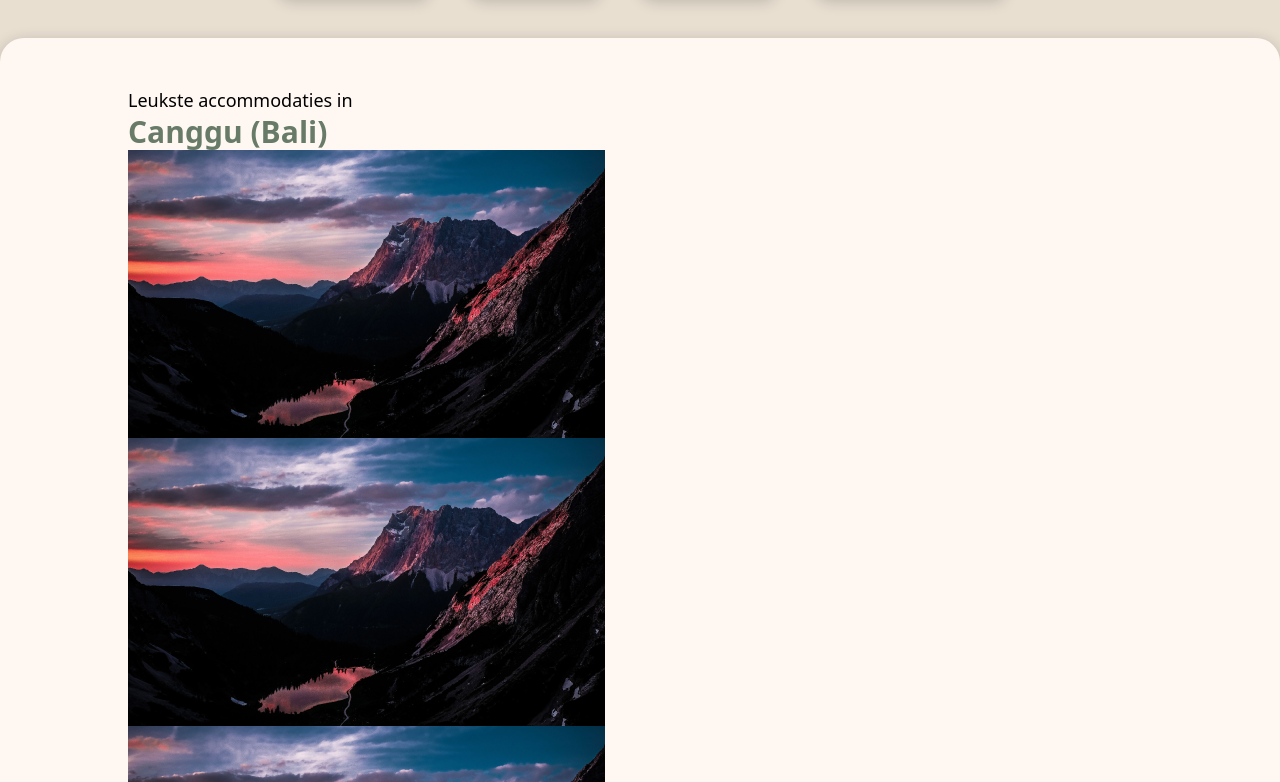
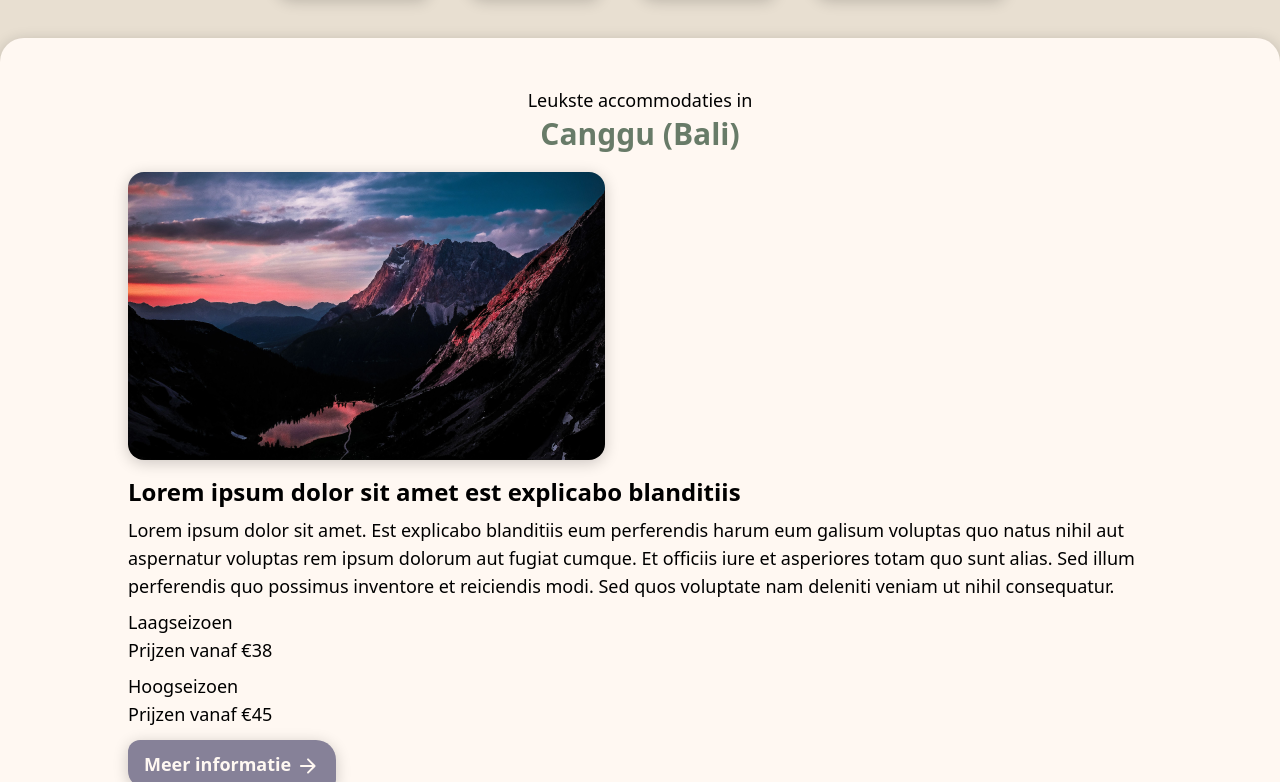
Before and after one commit to dannyfrelink/affiliate-blog, a React (Create React App) app: page /accommodaties in a window 1280 px wide. Shown: the part 1378-2160 px from the top of the page. Built offline with nearby package versions, Linux system fonts and the light colour scheme; the HTML template or start-up script is replaced by a standard one.

Commit message:
feat: add content for Accommodations section on Accommodations page

```diff
--- a/src/pages/Accommodations.tsx
+++ b/src/pages/Accommodations.tsx
@@ -7,6 +7,10 @@ import BaseText from "../components/typography/BaseText";
 import Overview from "../components/pages/overview/Overview";
 import Footer from "../components/general/Footer";
 import data from "../data/accommodations.json";
+import H3 from "../components/typography/H3";
+import Button from "../components/general/Button";
+import { Element } from "react-scroll";
+import ArrowForwardRoundedIcon from "@mui/icons-material/ArrowForwardRounded";
 
 interface AccommodationsData {
 	[destination: string]: {
@@ -93,36 +97,83 @@ const Accommodations = () => {
 					</div>
 				</div>
 
-				<div>
+				<div className="[&>*:not(:last-child)]:mb-10">
 					{destinations.map((dest, index) => {
 						const accoms = accommodations[dest];
+						const destId = dest.toLowerCase().split(" ").join("-");
 
 						return (
 							<div key={index}>
-								<BaseText>Leukste accommodaties in</BaseText>
-								<H2 className="text-tertair">{dest}</H2>
+								<Element className="text-center" name={destId}>
+									<BaseText>
+										Leukste accommodaties in
+									</BaseText>
+									<H2
+										className="text-tertair mt-0.5"
+										id={destId}
+									>
+										{dest}
+									</H2>
+								</Element>
 
-								<div>
+								<section className="[&>*:not(:last-child)]:pb-5">
 									{accoms.map((accom, index) => {
 										const image = require(`../images/mockup/${accom.image}`);
 
 										return (
-											<div key={index}>
+											<div
+												className="[&>*:not(:first-child)]:mt-2 pt-5"
+												key={index}
+											>
 												<img
 													src={image}
 													alt="Accommodatie"
+													className="mb-4 rounded-2xl shadow-subtle"
 												/>
+
+												<H3>{accom.name}</H3>
+												<BaseText>
+													{accom.description}
+												</BaseText>
+
+												<div>
+													<BaseText className="font-medium">
+														Laagseizoen
+													</BaseText>
+													<BaseText>
+														Prijzen vanaf €
+														{accom.prices.low}
+													</BaseText>
+												</div>
+
+												<div>
+													<BaseText className="font-medium">
+														Hoogseizoen
+													</BaseText>
+													<BaseText>
+														Prijzen vanaf €
+														{accom.prices.high}
+													</BaseText>
+												</div>
+
+												<Button className="!mt-3">
+													Meer informatie{" "}
+													<ArrowForwardRoundedIcon
+														fontSize={
+															screenSize < 750
+																? "small"
+																: "medium"
+														}
+													/>
+												</Button>
 											</div>
 										);
 									})}
-								</div>
+								</section>
 							</div>
 						);
 					})}
 				</div>
-				{/* <Element name={destinations[0].toLowerCase().split(" ").join("-")}>
-					<H2 id="canggu-(bali)">Canggu (Bali)</H2>
-				</Element> */}
 			</Overview>
 
 			<Footer />
```
